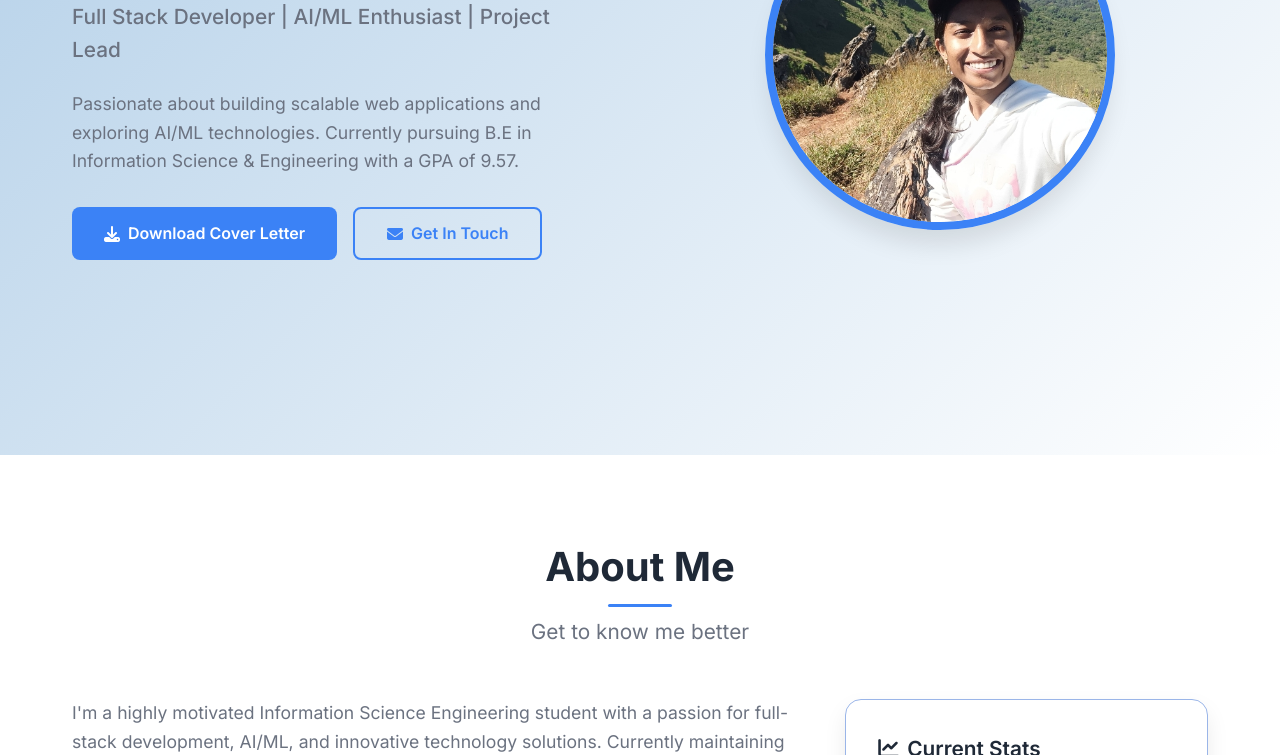
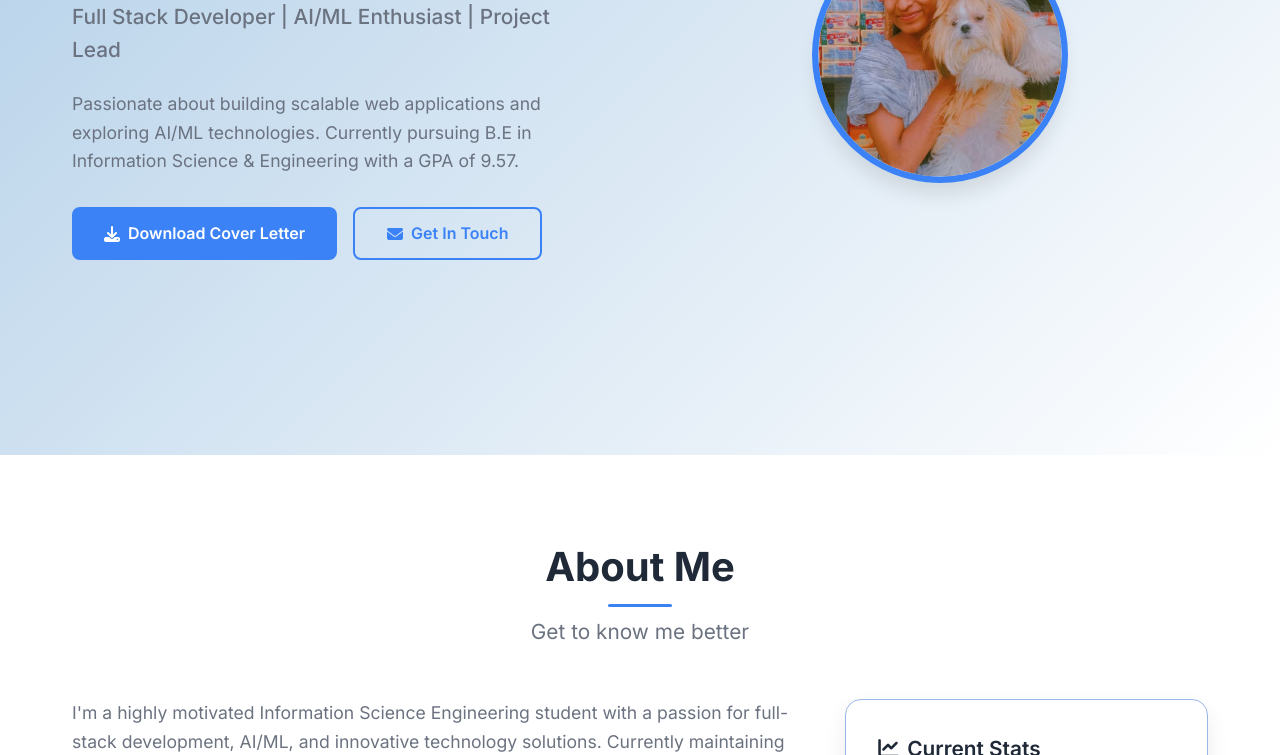
Before and after one commit to PriyankaGowda2005/Priyanka-Gowda-Portfolio, a plain HTML site: page index.html in a window 1280 px wide. Shown: the part 345-1100 px from the top of the page. Drawn offline with nearby package versions, Linux system fonts and the light colour scheme; no server answers.

Commit message:
Add Files

```diff
--- a/index.html
+++ b/index.html
@@ -67,7 +67,7 @@
                 </div>
             </div>
             <div class="hero-image fade-in">
-                <img src="img/p2.jpg" alt="Priyanka Gowda" class="profile-image">
+                <img src="img/p3.jpg" alt="Priyanka Gowda" class="profile-image">
             </div>
         </div>
     </section>
--- a/styles.css
+++ b/styles.css
@@ -204,14 +204,17 @@
         }
 
 .profile-image {
-            width: 350px;
-            height: 350px;
+    width: 320px; /* slightly smaller */
+    height: 320px;
     border-radius: 50%;
     object-fit: cover;
+    transform: scale(0.8); /* zooms out */
     border: 8px solid var(--primary-color);
     box-shadow: var(--shadow-lg);
     transition: transform 0.3s ease;
 }
+
+
 
         .profile-image:hover {
             transform: scale(1.05);
```
Also changed, not shown: img/p3.jpg (added), img/p4.png (deleted). Lines whose indentation alone changed are shown as unchanged.
